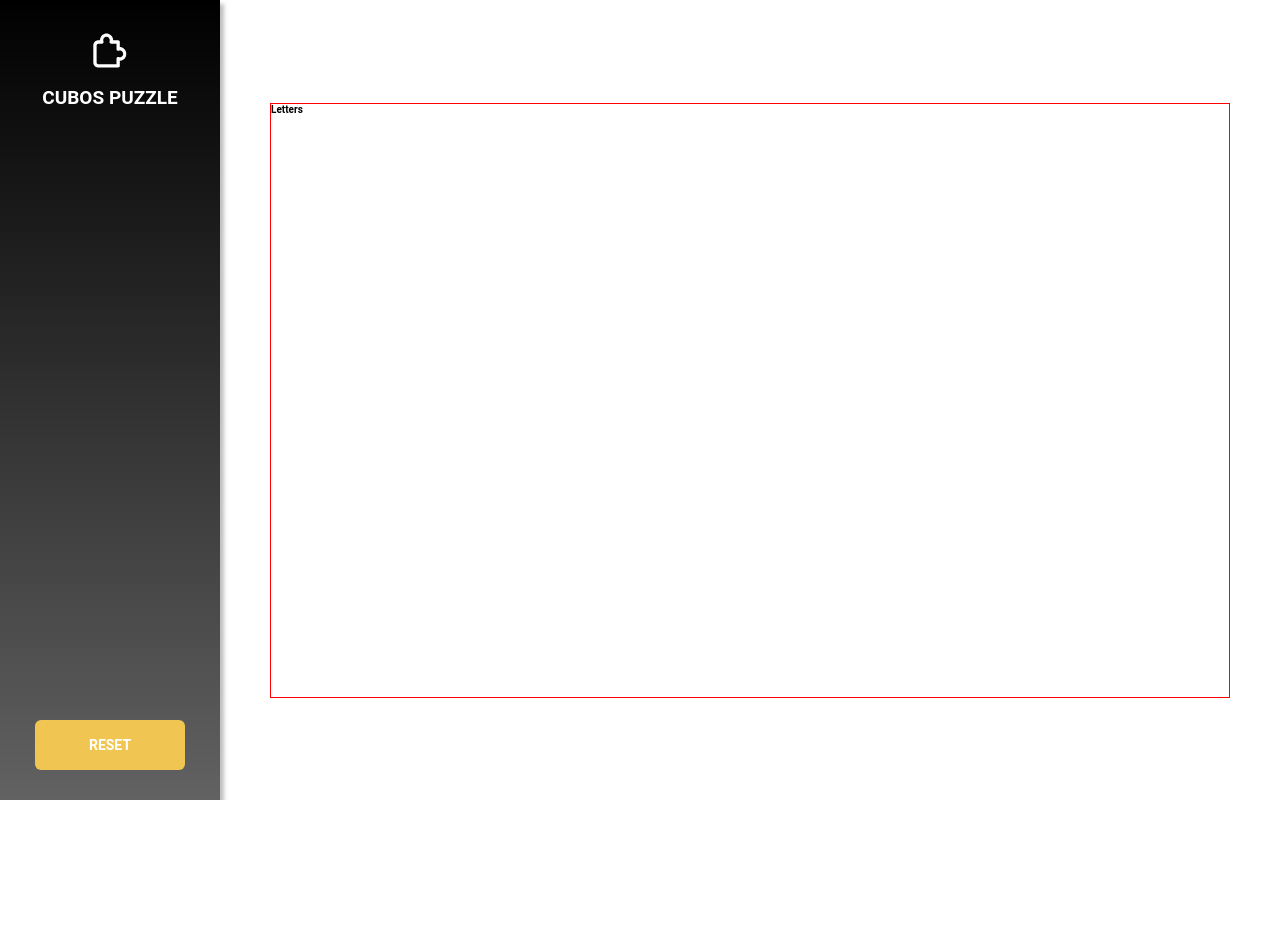
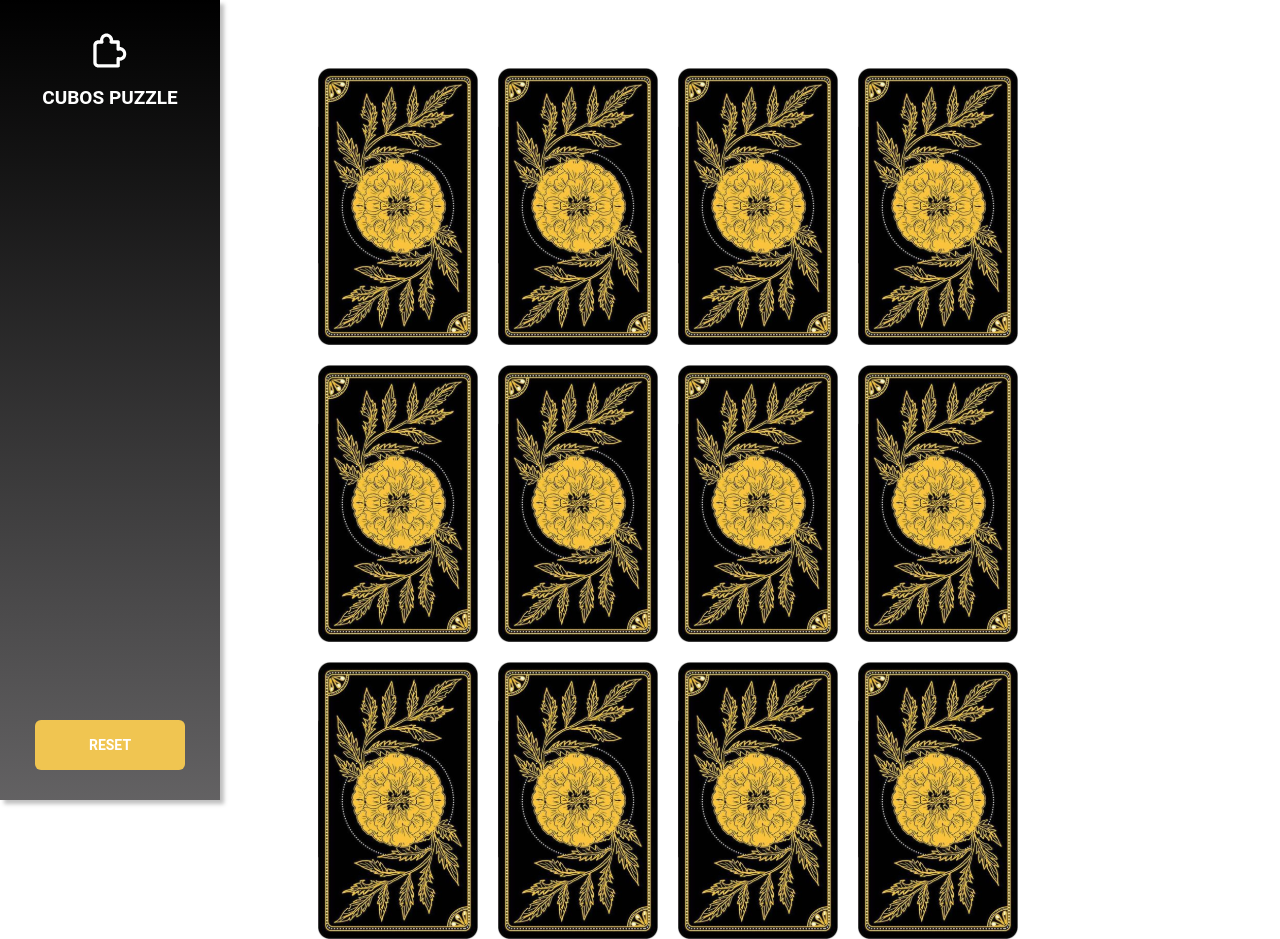
Before and after one commit to luca-s-ousa/cubos-puzzle, a React (Create React App) app: page / in a window 1280 px wide. Before the commit the page ends 800 px from the top, so only its background shows below. Built offline with nearby package versions, Linux system fonts and the light colour scheme.

Commit message:
added the cards in the game

```diff
--- /dev/null
+++ b/src/components/LetterComponent/index.tsx
@@ -0,0 +1,14 @@
+import "./styles.css";
+import { Letter } from "../../types/Letter";
+
+const LetterComponent = ({ id, backImg, notTurnedImg, turn }: Letter) => {
+  return (
+    <img
+      src={turn ? backImg : notTurnedImg}
+      className="img__letter"
+      alt="img letter"
+    />
+  );
+};
+
+export default LetterComponent;
--- /dev/null
+++ b/src/components/LetterComponent/styles.css
@@ -0,0 +1,3 @@
+.img__letter {
+  width: 160px;
+}
--- a/src/components/Letters/index.tsx
+++ b/src/components/Letters/index.tsx
@@ -1,7 +1,26 @@
 import "./styles.css";
+import useShuffleCards from "../../hooks/useShuffleCards";
+import LetterComponent from "../LetterComponent";
 
 const Letters = () => {
-  return <div className="container__letters">Letters</div>;
+  const { lettersGlobal } = useShuffleCards({});
+
+  return (
+    <div className="container__letters">
+      {lettersGlobal &&
+        lettersGlobal.map((letter) => {
+          return (
+            <LetterComponent
+              key={letter.id}
+              id={letter.id}
+              backImg={letter.backImg}
+              turn={letter.turn}
+              notTurnedImg={letter.notTurnedImg}
+            />
+          );
+        })}
+    </div>
+  );
 };
 
 export default Letters;
--- a/src/components/Letters/styles.css
+++ b/src/components/Letters/styles.css
@@ -1,5 +1,7 @@
 .container__letters {
-  width: 100%;
-  height: 85%;
-  border: 1px solid red;
+  width: 90%;
+  height: 95%;
+  display: flex;
+  flex-wrap: wrap;
+  gap: 20px;
 }
--- a/src/hooks/useShuffleCards.ts
+++ b/src/hooks/useShuffleCards.ts
@@ -1,50 +1,42 @@
 import letters from "../data/Cards";
 import { useEffect } from "react";
 import { Letter } from "../types/Letter";
+import { useState } from "react";
 
 type Props = {
   restart?: boolean;
 };
 
 const useShuffleCards = ({ restart }: Props) => {
-  let localLetters: Letter[] = [];
-  let generatedNumbers: number[] = [];
-  let landedNumber: number = -2;
+  const [lettersGlobal, setLettersGlobal] = useState<Letter[]>([]);
 
-  function handleRandomNumber() {
-    const min = 1;
-    const max = 12;
-
-    const numberGenerate = Math.floor(Math.random() * (max - min + 1)) + min;
-
-    return numberGenerate;
+  function handleRandomNumber(min: number, max: number): number {
+    return Math.floor(Math.random() * (max - min + 1)) + min;
   }
 
   useEffect(() => {
-    while (localLetters.length !== letters.length) {
-      landedNumber = handleRandomNumber();
+    const min = 1;
+    const max = 12;
+    const localLetters: Letter[] = [];
+    const generatedNumbers: number[] = [];
+
+    while (localLetters.length < letters.length) {
+      const landedNumber = handleRandomNumber(min, max);
       if (!generatedNumbers.includes(landedNumber)) {
         const findLetter = letters.find((letter) => letter.id === landedNumber);
-        localLetters.push(findLetter!);
-        generatedNumbers.push(landedNumber);
+        if (findLetter) {
+          localLetters.push(findLetter);
+          generatedNumbers.push(landedNumber);
+        }
       }
     }
 
     console.log(localLetters);
-
-    // letters.map((letter) => {
-    //   if (
-    //     !generatedNumbers.includes(landedNumber) &&
-    //     landedNumber === letter.id
-    //   ) {
-    //     localLetters.push(letter);
-    //     generatedNumbers.push(landedNumber);
-    //   }
-    // });
+    setLettersGlobal(localLetters);
   }, [restart]);
 
   return {
-    localLetters,
+    lettersGlobal,
   };
 };
 
```
